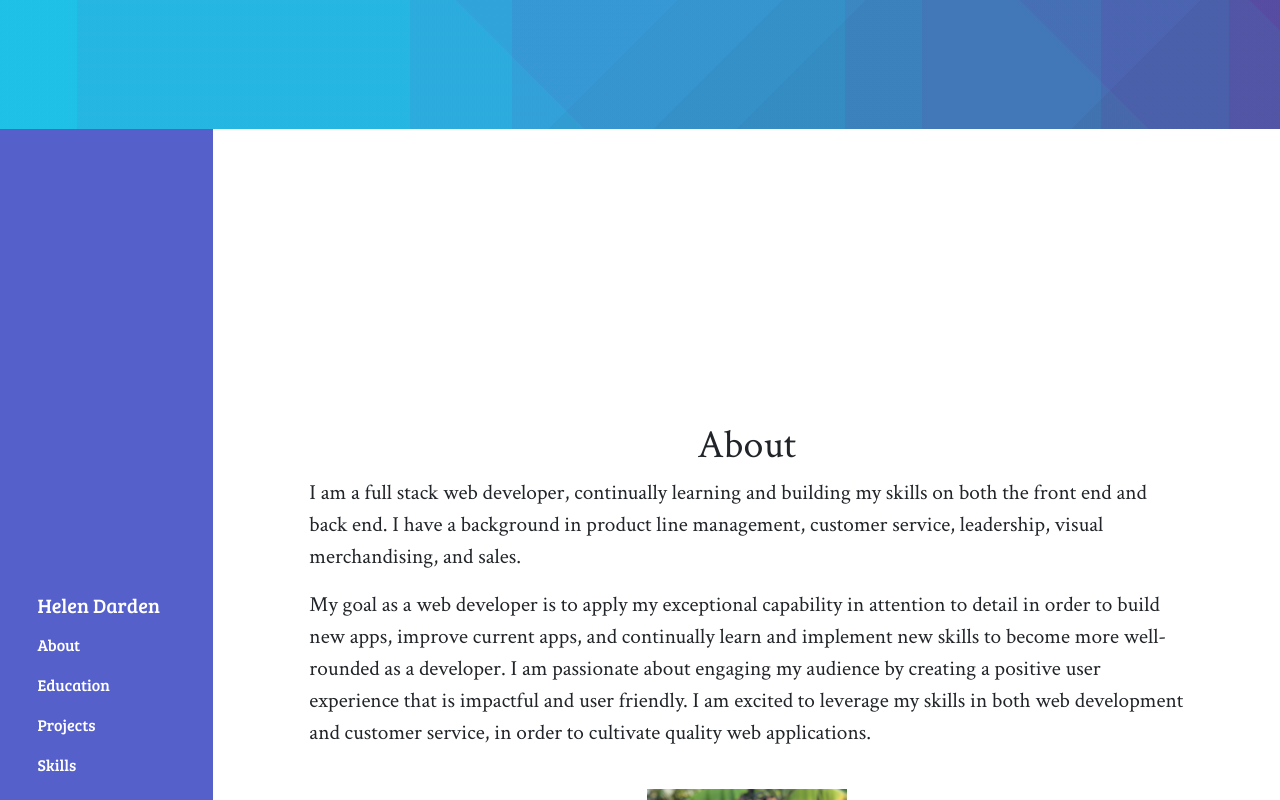
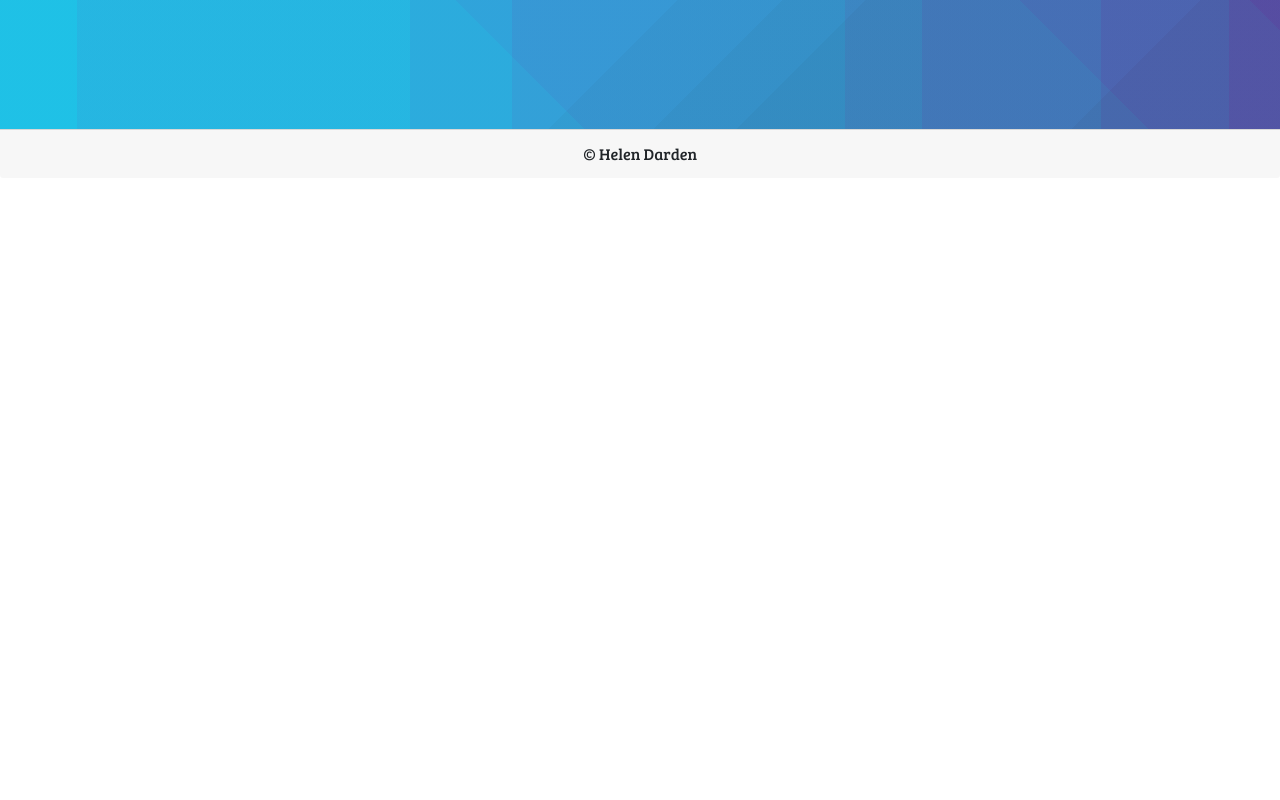
Before and after one commit to hdarden/React-Portfolio, a React (Create React App) app: page / in a window 1280 px wide. Shown: the part 680-1480 px from the top of the page. After the commit the page ends 858 px from the top, so only its background shows below. Built offline with nearby package versions, Linux system fonts and the light colour scheme.

Commit message:
fixing route

```diff
--- a/src/App.js
+++ b/src/App.js
@@ -13,7 +13,7 @@
     <Router>
       <Header/>
       <div>
-        <Route exact path="/" component={About} />
+        <Route exact path="/React-Portfolio" component={About} />
         <Route exact path="/education" component={Education} />
         <Route exact path="/project" component={Project} />
         <Route exact path="/skills" component={Skills} />
```
